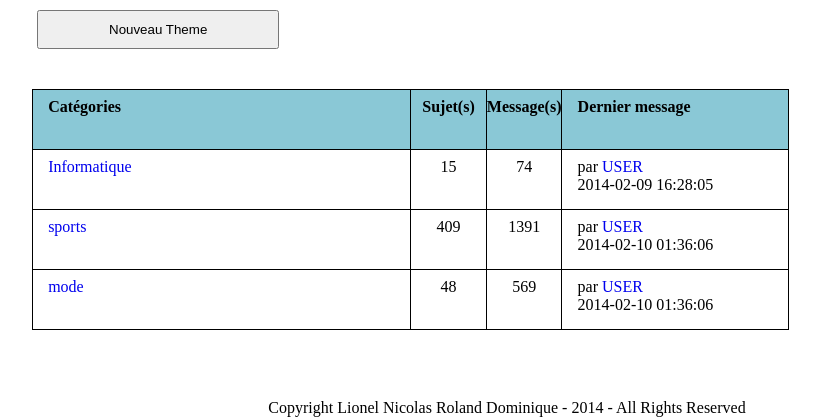
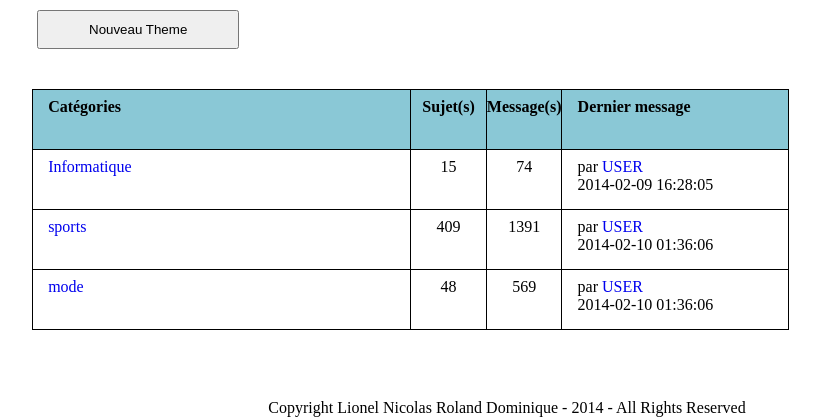
Before and after one commit to narbonneroland/forum3wa, a PHP site: page / in a window 1280 px wide. Shown: the part 237-657 px from the top of the page, without its empty margins (133-953 px from the left). Run offline with PHP 8.4, Linux system fonts and the light colour scheme; data comes from the database, SQL or seed files in the repository.

Commit message:
Design et bouttons

```diff
--- a/sources/style.css
+++ b/sources/style.css
@@ -198,6 +198,6 @@ header img{
 }
 #content .liste button{
 	display: inline-block;
-	padding: 10px 70px 10px 70px;
+	padding: 10px 50px 10px 50px;
 	margin: 10px 0px 0px 30px;
 }
```
